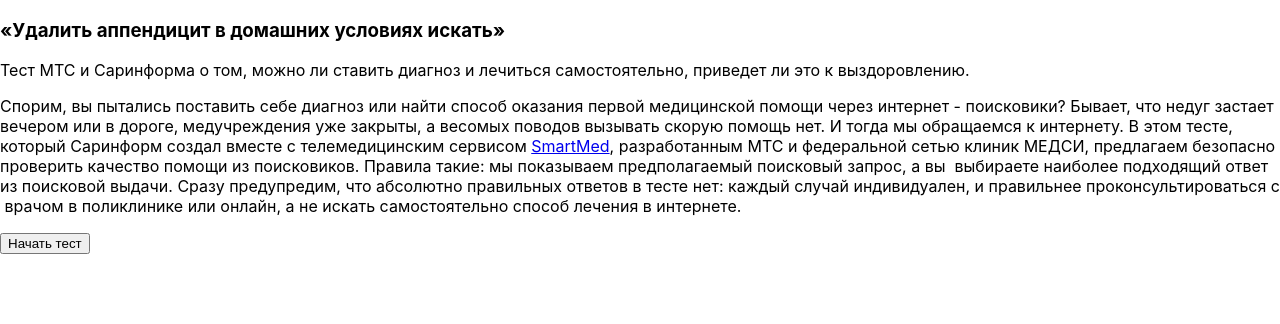
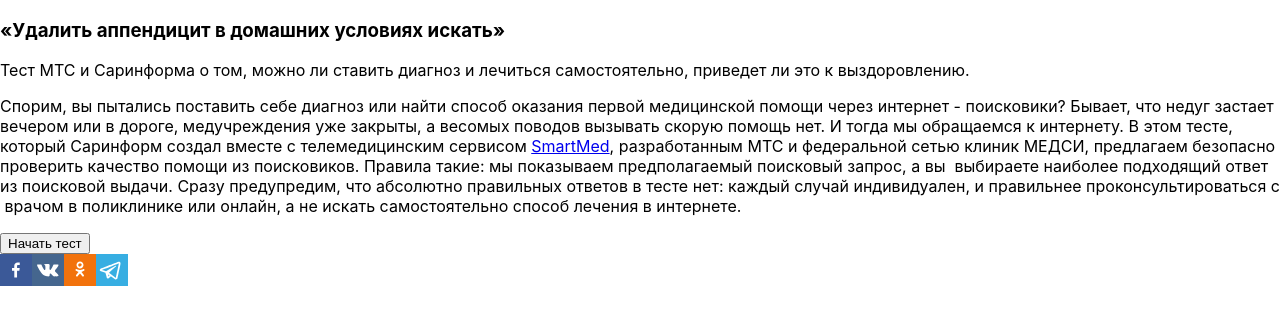
Before and after one commit to pkonnov/questionnaire_reactjs, a React app: page / in a window 1280 px wide. Shown: the top 324 px of the page. Built offline with nearby package versions, Linux system fonts and the light colour scheme.

Commit message:
add sharing

```diff
--- a/src/components/ActiveQuiz/ActiveQuiz.css
+++ b/src/components/ActiveQuiz/ActiveQuiz.css
@@ -35,3 +35,15 @@
   font-size:16px;
   text-align: center;
 }
+
+.SocialShare{
+  display: flex;
+  justify-content: center;
+  margin-top:20px;
+}
+.SocialShare > div{
+  padding-left: 10px;
+}
+.SocialShare:hover{
+  cursor: pointer;
+}
--- a/src/components/ActiveQuiz/ActiveQuiz.js
+++ b/src/components/ActiveQuiz/ActiveQuiz.js
@@ -2,9 +2,27 @@ import React from 'react'
 import classes from './ActiveQuiz.css'
 import AnswersList from '../AnswersList/AnswersList'
 import ReactHtmlParser from 'react-html-parser'
+import {
+  FacebookShareButton,
+  TelegramShareButton,
+  VKShareButton,
+  OKShareButton,
+} from 'react-share'
+import {
+  FacebookShareCount,
+  VKShareCount,
+  OKShareCount,
+} from 'react-share'
+import {
+  FacebookIcon,
+  TelegramIcon,
+  VKIcon,
+  OKIcon,
+} from 'react-share'
 
 const ActiveQuiz = props => {
   let closeTitle
+  const shareUrl = 'https://sarinform.ru'
   if(props.showTitle){
     closeTitle =
       <div>
@@ -13,6 +31,24 @@ const ActiveQuiz = props => {
       <p>{ReactHtmlParser(props.textTest)}</p>
       <button className={classes.BtnFruther}
               onClick={props.titleShowHandle}>Начать тест</button>
+      <div className={classes.SocialShare}>
+        <FacebookShareButton url={shareUrl}>
+          <FacebookIcon size={32} />
+        </FacebookShareButton>
+
+        <VKShareButton url={shareUrl}>
+          <VKIcon size={32} />
+        </VKShareButton>
+
+        <OKShareButton url={shareUrl}>
+          <OKIcon size={32} />
+        </OKShareButton>
+
+        <TelegramShareButton url={shareUrl}>
+          <TelegramIcon size={32} />
+        </TelegramShareButton>
+      </div>
+
       </div>
   } else {
     closeTitle =
--- a/src/components/Finished/Finished.css
+++ b/src/components/Finished/Finished.css
@@ -27,3 +27,15 @@
   box-shadow: 0 0 0px 0px rgb(107, 107, 107);
   transition: box-shadow .1s;
 }
+
+.SocialShare{
+  display: flex;
+  justify-content: center;
+  margin-top:20px;
+}
+.SocialShare > div{
+  padding-left: 10px;
+}
+.SocialShare:hover{
+  cursor: pointer;
+}
--- a/src/components/Finished/Finished.js
+++ b/src/components/Finished/Finished.js
@@ -1,9 +1,27 @@
 import React from 'react'
 import classes from './Finished.css'
 import ReactHtmlParser from 'react-html-parser'
-
+import {
+  FacebookShareButton,
+  TelegramShareButton,
+  VKShareButton,
+  OKShareButton,
+} from 'react-share'
+import {
+  FacebookShareCount,
+  VKShareCount,
+  OKShareCount,
+} from 'react-share'
+import {
+  FacebookIcon,
+  TelegramIcon,
+  VKIcon,
+  OKIcon,
+} from 'react-share'
 
 const Finished = props => {
+
+  const shareUrl = 'https://www.sarinform.ru/quiz/mts-region-quiz'
 
   const TextYou = () => {
     let text
@@ -29,6 +47,25 @@ const Finished = props => {
         className={classes.BtnReload}
         onClick={props.showTitle}
         >Пройти еще раз</button>
+
+        <div className={classes.SocialShare}>
+          <FacebookShareButton url={shareUrl}>
+            <FacebookIcon size={32} />
+          </FacebookShareButton>
+
+          <VKShareButton url={shareUrl}>
+            <VKIcon size={32} />
+          </VKShareButton>
+
+          <OKShareButton url={shareUrl}>
+            <OKIcon size={32} />
+          </OKShareButton>
+
+          <TelegramShareButton url={shareUrl}>
+            <TelegramIcon size={32} />
+          </TelegramShareButton>
+        </div>
+
     </div>
   )
 }
```
